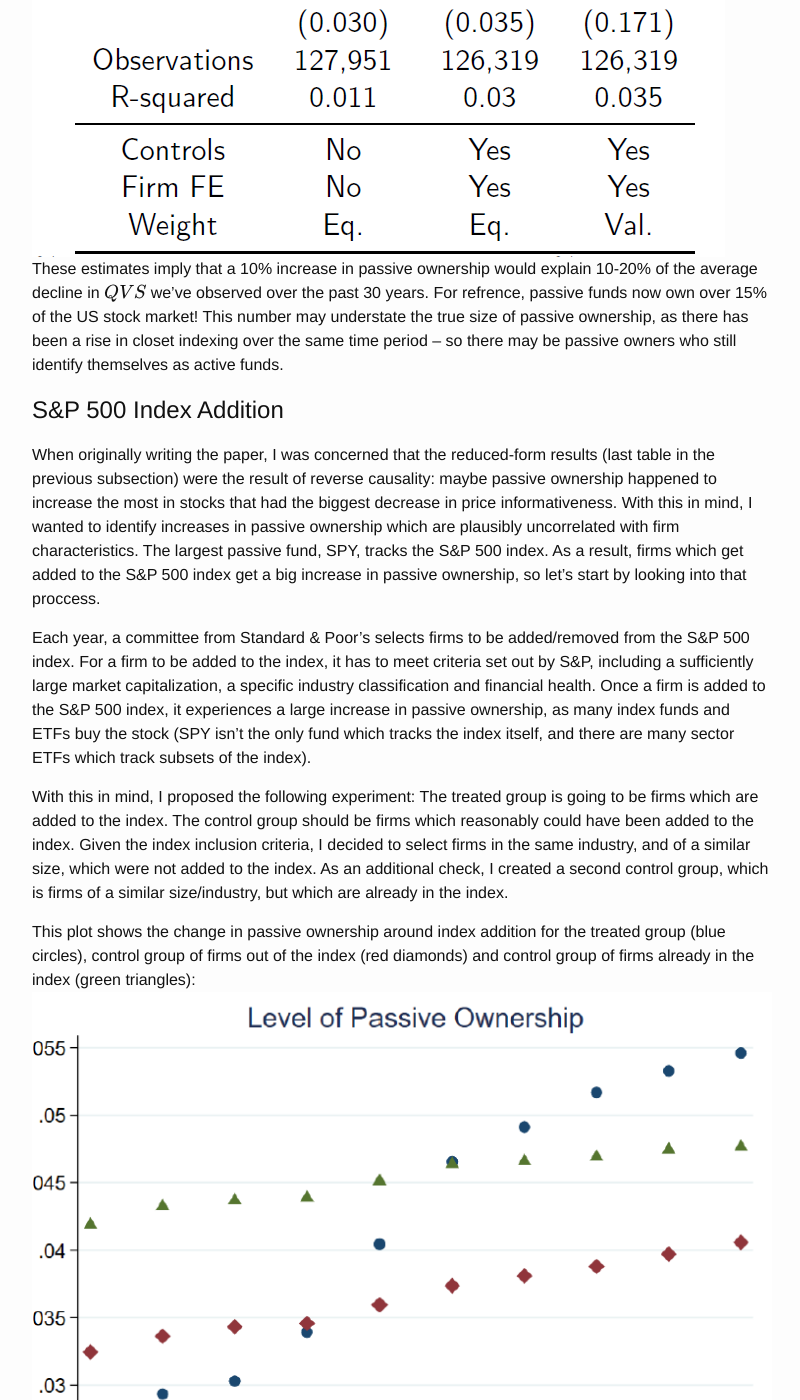
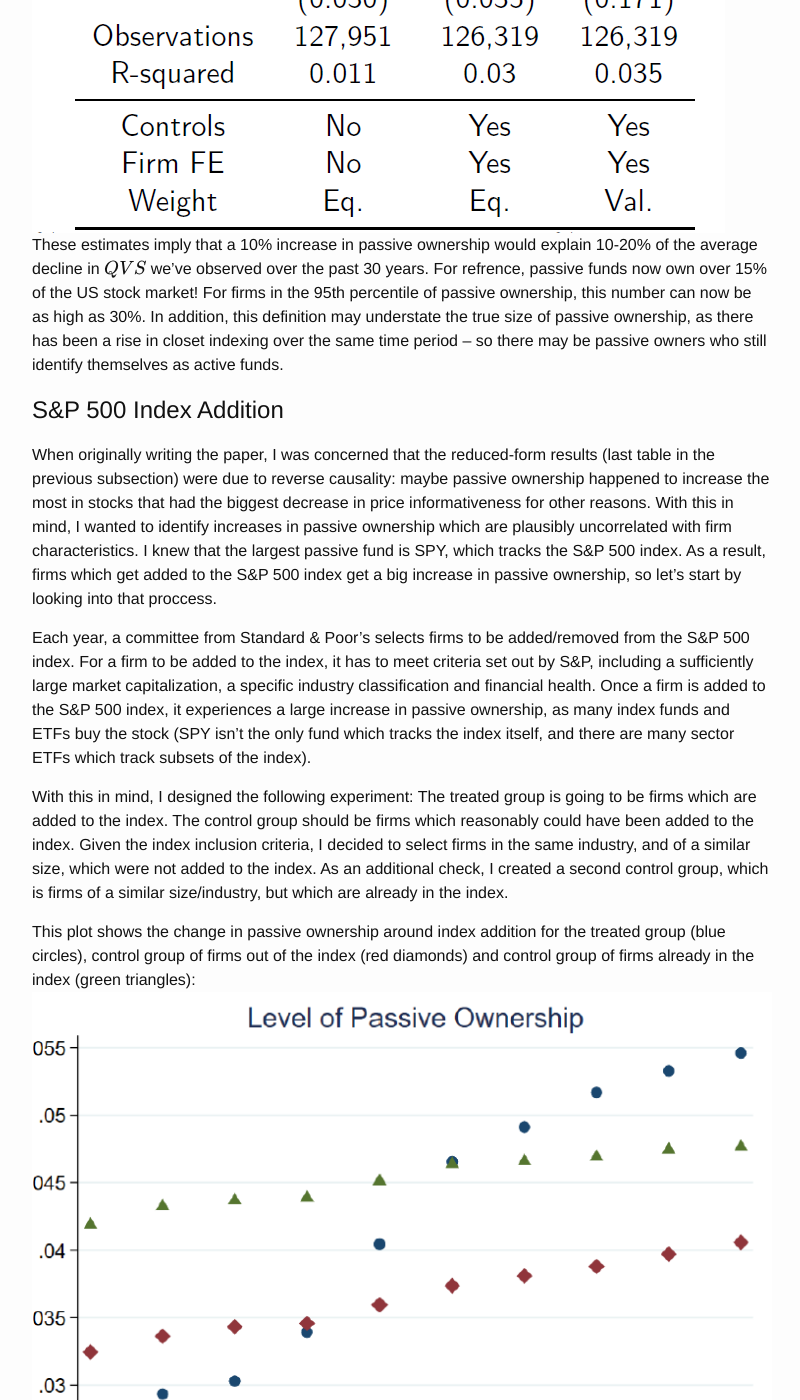
Before and after one commit to mcsammon/mcsammon.github.io, a Jekyll site: the page built from _posts/2020-06-26-inclusion.md, in a window 1280 px wide and 1400 px high, scrolled down 2768 px. Shown: the whole window, without its empty margins (238-1038 px from the left). Built offline with Jekyll 4.4.1, drawn with Linux system fonts in a browser that asks for light colours; formulas are drawn with MathJax 3; comment, search, counter and statistics services are not loaded; some of the changed text lies outside the part shown.

Commit message:
final blog

```diff
--- a/_posts/2020-06-26-inclusion.md
+++ b/_posts/2020-06-26-inclusion.md
@@ -7,7 +7,7 @@
 
 One concern is that the results from the natural experiments are driven by index inclusion effects (see e.g. *What Drives the S&P 500 Inclusion Effect? An Analytical Survey*), rather than the increase in passive ownership associated with index inclusion.  For example, the general consensus is that when a firm is added to an index, its stock returns become more correlated with the stock returns of other firms in that index.  If this changed the distribution of stock returns on non-earnings announcement dates, it could affect my meausre of pre-earnings price informativeness.
 
-In this blog post, I am going to (1) Describe one of the price informativeness measures from my paper (2) Describe the natural experiments, and measure index inclusion effects (3) Relate these index inclusion effects to my results.
+In this blog post, I am going to (1) Describe one of the price informativeness measures in my paper (2) Describe the natural experiments, and measure index inclusion effects (3) Relate these index inclusion effects to my results.
 
 # Set Up
 
@@ -17,29 +17,28 @@
 \begin{equation}\label{eq:qvs}
 QVS_{i,t}=\sum\limits_{\tau=1}^4 r_{i,\tau}^2/\sum\limits_{j=1}^{252} r_{i,j}^2
 \end{equation}
-where $$r$$ denotes a market-adjusted daily return (the stock return minus the market return). The numerator is the sum of squared returns on the 4 quarterly earnings days in year $$t$$, while the denominator is the sum of squared returns for all days in year $$t$$. If relatively more information is being learned and incorporated into prices on earnings dates i.e. prices have become less informative, we would expect larger values of $$QVS$$.
+where $$r$$ denotes a market-adjusted daily return (the stock return minus the market return). The numerator is the sum of squared returns on the 4 quarterly earnings days in year $$t$$, while the denominator is the sum of squared returns for all days in year $$t$$. If relatively more information is being learned and incorporated into prices on earnings dates i.e. prices have become less informative before earnings announcements, we would expect larger values of $$QVS$$.
 
-Earnings days make up roughly 1.6% of trading days, so values of $$QVS_{i,t}$$ larger than 0.016 imply that earnings days account for a disproportionately large share of total volatility. This figure shows the cross-sectional (value-weighted) average of $$QVS_{i,t}$$ by year for all CRSP firms that can be matched to 4 non-missing earnings days in a given year in IBES:
+Earnings days make up roughly 1.6% of trading days, so values of $$QVS_{i,t}$$ larger than 0.016 imply that earnings days account for a disproportionately large share of total volatility. This figure plots coefficients from a regression of $$QVS$$ on a set of year dummy variables:
 ![fig](/Post_Images/6_19_2020/trend.PNG)
-Average $$QVS$$ increased from 3.0% in 1990 to almost 16% in 2018.  The Appendix of the paper shows that the increase in $$QVS$$ was due to a simultaneous increase in the numerator (volatility on earnings days) and a decrease in the denominator (volatility on all other days).
-
+Average $$QVS$$ increased from 3.0% in 1990 to almost 16% in 2018.  The Appendix of the paper shows that the increase in $$QVS$$ was due to a simultaneous increase in the numerator (more volatility on earnings days) and a decrease in the denominator (less volatility on all other days).
 
 Here is the (value-weighted) distribution of $$QVS$$ for a few selected years:
 ![fig](/Post_Images/6_19_2020/distribution.png)
 As time has gone on, the distribution has spread out more, with an especially long right tail -- note the change of scale, especially in 2010 and 2018.
 
-In the paper, I find that increases in passive ownership are correlated with increases in $$QVS$$.  I define passive ownership as the percent of shares outsanding which are owned by index mutual funds and ETFs.  This table shows a regression of $$QVS$$ on the change in passive ownership, a set of firm level controls/fixed effects, and a set of year/quarter fixed effects:
+I find that increases in passive ownership are correlated with increases in $$QVS$$.  In the paper, passive ownership is defined as the percent of shares outsanding which are owned by index mutual funds and ETFs.  This table shows a regression of $$QVS$$ on the change in passive ownership, a set of firm level controls/fixed effects, and a set of year/quarter fixed effects:
 ![fig](/Post_Images/6_19_2020/qvstable.PNG)
-These estimates imply that a 10% increase in passive ownership would explain 10-20% of the average decline in $$QVS$$ we've observed over the past 30 years.  For refrence, passive funds now own over 15% of the US stock market!  This number may understate the true size of passive ownership, as there has been a rise in closet indexing over the same time period -- so there may be passive owners who still identify themselves as active funds.
+These estimates imply that a 10% increase in passive ownership would explain 10-20% of the average decline in $$QVS$$ we've observed over the past 30 years.  For refrence, passive funds now own over 15% of the US stock market!  For firms in the 95th percentile of passive ownership, this number can now be as high as 30%.  In addition, this definition may understate the true size of passive ownership, as there has been a rise in closet indexing over the same time period -- so there may be passive owners who still identify themselves as active funds.
 
 # S&P 500 Index Addition
 
-When originally writing the paper, I was concerned that the reduced-form results (last table in the previous subsection) were the result of reverse causality: maybe passive ownership happened to increase the most in stocks that had the biggest decrease in price informativeness.  With this in mind, I wanted to identify increases in passive ownership which are plausibly uncorrelated with firm characteristics. The largest passive fund, SPY, tracks the S&P 500 index.  As a result, firms which get added to the S&P 500 index get a big increase in passive ownership, so let's start by looking into that proccess.
+When originally writing the paper, I was concerned that the reduced-form results (last table in the previous subsection) were due to reverse causality: maybe passive ownership happened to increase the most in stocks that had the biggest decrease in price informativeness for other reasons.  With this in mind, I wanted to identify increases in passive ownership which are plausibly uncorrelated with firm characteristics. I knew that the largest passive fund is SPY, which tracks the S&P 500 index.  As a result, firms which get added to the S&P 500 index get a big increase in passive ownership, so let's start by looking into that proccess.
 
 Each year, a committee from Standard & Poor's selects firms to be added/removed from the S&P 500 index.
 For a firm to be added to the index, it has to meet criteria set out by S&P, including a sufficiently large market capitalization, a specific industry classification and financial health. Once a firm is added to the S&P 500 index, it experiences a large increase in passive ownership, as many index funds and ETFs buy the stock (SPY isn't the only fund which tracks the index itself, and there are many sector ETFs which track subsets of the index).
 
-With this in mind, I proposed the following experiment:  The treated group is going to be firms which are added to the index.  The control group should be firms which reasonably could have been added to the index. Given the index inclusion criteria, I decided to select firms in the same industry, and of a similar size, which were not added to the index.  As an additional check, I created a second control group, which is firms of a similar size/industry, but which are already in the index.
+With this in mind, I designed the following experiment:  The treated group is going to be firms which are added to the index.  The control group should be firms which reasonably could have been added to the index. Given the index inclusion criteria, I decided to select firms in the same industry, and of a similar size,  which were not added to the index.  As an additional check, I created a second control group, which is firms of a similar size/industry, but which are already in the index.
 
 This plot shows the change in passive ownership around index addition for the treated group (blue circles), control group of firms out of the index (red diamonds) and control group of firms already in the index (green triangles):
 ![fig](/Post_Images/6_19_2020/spfs.PNG)
```
Also changed, not shown: other parts of _posts/2020-06-26-inclusion.md (+2 -3 lines).
